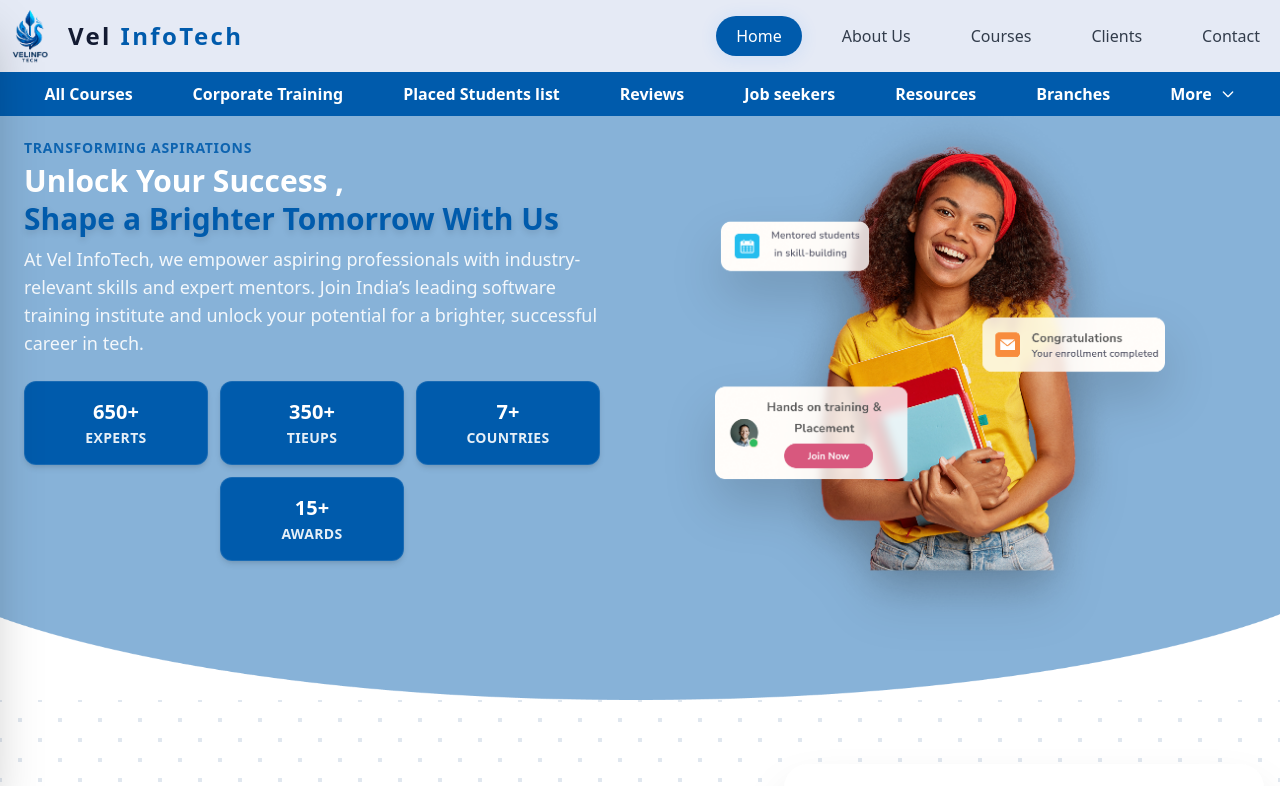
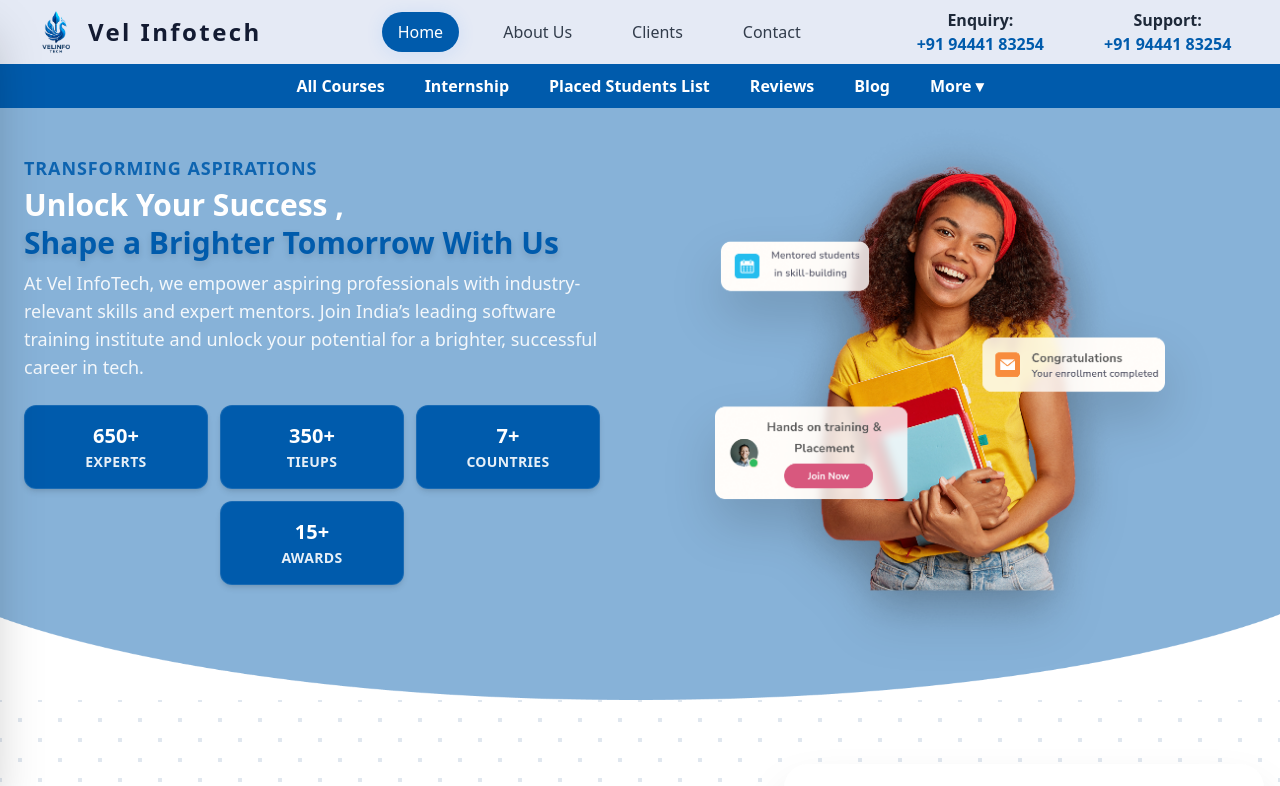
Before and after one commit to Yawaytechnologies/vel-infotech-frontend, a React (Vite) app: page / in a window 1280 px wide. Shown: the top 786 px of the page. Built offline with nearby package versions, Linux system fonts and the light colour scheme.

Commit message:
FE-HomePage

```diff
--- a/src/components/common/header.jsx
+++ b/src/components/common/header.jsx
@@ -1,29 +1,13 @@
 import React, { useState, useEffect } from "react";
-import { FiMenu, FiX, FiChevronDown, FiChevronRight } from "react-icons/fi";
+import { FiMenu, FiX, FiChevronDown, FiChevronRight, FiPhone } from "react-icons/fi";
 import Logo from "../../assets/infotech.png";
 
 const navLinks = [
   { name: "Home", href: "/" },
   { name: "About Us", href: "/about" },
-  { name: "Courses", href: "/courses" },
+
   { name: "Clients", href: "/clients" },
   { name: "Contact", href: "/contact" },
-];
-
-const sidebarLinks = [
-  { label: "Corporate Training", href: "/corporate-training" },
-  { label: "Placed Students list", href: "/placed-students" },
-  { label: "Reviews", href: "/reviews" },
-  { label: "Job seekers", href: "/job-seekers" },
-  { label: "Resources", href: "/resources" },
-  { label: "Branches", href: "/branches" },
-  {
-    label: "More",
-    submenu: [
-      { label: "Interview Questions", href: "/interview-questions" },
-      { label: "Internship", href: "/internship" },
-    ],
-  },
 ];
 
 export default function Header() {
@@ -55,21 +39,22 @@ export default function Header() {
   return (
     <>
       {/* Main Header */}
-      <header className="fixed top-0 w-full z-50 bg-background  border-b border-white/20">
-        <div className="flex items-center justify-between">
-          {/* Logo */}
-          <div className="flex items-center h-18">
+      <header className="fixed top-0 w-full z-50 bg-background border-b border-white/20">
+<div className="flex items-center justify-start w-full px-3 lg:px-8 h-[64px]">
+  {/* Logo & name */}
+  <div className="flex items-center flex-shrink-0">
     <img
       src={Logo}
       alt="Logo"
-              className="h-15 w-auto object-contain"
+      className="h-12 w-auto object-contain"
     />
     <span className="text-2xl font-bold text-primary font-poppins tracking-widest ml-2 select-none">
-              Vel <span className="text-[#005BAC]">InfoTech</span>
+      Vel Infotech
     </span>
   </div>
-          {/* Desktop Nav */}
-          <nav className="hidden md:flex items-center gap-2 lg:gap-5">
+
+  {/* Nav links: Take up remaining space, push to right */}
+<nav className="hidden md:flex items-center gap-2 lg:gap-7 lg:ml-30 h-full">
     {navLinks.map((link) => (
       <a
         key={link.name}
@@ -77,8 +62,7 @@ export default function Header() {
         onClick={() => setCurrent(link.name)}
         onMouseEnter={() => setCurrent(link.name)}
         className={`
-                  relative px-5 py-2 rounded-full font-medium text-base
-                  transition-all duration-200
+          relative px-4 py-2 rounded-full font-medium text-base transition-all duration-200
           ${current === link.name
             ? "text-white bg-[#005BAC] shadow-lg"
             : "text-gray-800/90 hover:text-text-secondary/90"}
@@ -95,9 +79,26 @@ export default function Header() {
       </a>
     ))}
   </nav>
+
+  {/* Phone Numbers (Desktop only, right-aligned) */}
+  <div className="hidden md:flex flex-row items-center lg:ml-25 gap-15 ml-12">
+    <div className="flex flex-col items-center">
+      <span className="font-semibold text-base text-gray-800">Enquiry:</span>
+      <a href="tel:+919444183254" className="text-[#005BAC] hover:underline text-base font-semibold">
+        +91 94441 83254
+      </a>
+    </div>
+    <div className="flex flex-col items-center">
+      <span className="font-semibold text-base text-gray-800">Support:</span>
+      <a href="tel:+919444183254" className="text-[#005BAC] hover:underline text-base font-semibold">
+        +91 94441 83254
+      </a>
+    </div>
+  </div>
+
   {/* Mobile Nav Icon */}
   <button
-            className="md:hidden flex items-center justify-center p-2 rounded-full bg-white/60 backdrop-blur hover:bg-white/80 transition"
+    className="md:hidden flex items-center justify-center p-2 rounded-full bg-white/60 backdrop-blur hover:bg-white/80 transition ml-2"
     onClick={() => setMenuOpen(true)}
     aria-label="Toggle menu"
   >
@@ -105,30 +106,31 @@ export default function Header() {
   </button>
 </div>
 
+
         {/* Desktop Subheader */}
 <div className="hidden md:flex w-full bg-[#005BAC] min-h-[44px] items-center px-6 z-40 fixed">
-          <nav className="w-full flex justify-center gap-15 text-white font-semibold text-md relative">
+  <nav className="w-full flex justify-center gap-10 text-white font-semibold text-md relative">
+    {/* Direct Links */}
     <a href="/courses" className="transition">All Courses</a>
-            <a href="/corporate-training" className="transition">Corporate Training</a>
-            <a href="/placed-students" className="transition">Placed Students list</a>
+    <a href="/corporate-training" className="transition">Internship</a>
+    <a href="/placed-students" className="transition">Placed Students List</a>
     <a href="/reviews" className="transition">Reviews</a>
-            <a href="/job-seekers" className="transition">Job seekers</a>
-            <a href="/resources" className="transition">Resources</a>
-            <a href="/branches" className="transition">Branches</a>
+    <a href="/reviews" className="transition">Blog</a>
+    {/* More Dropdown */}
     <div className="relative group">
-              <button className="flex items-center gap-1 transition focus:outline-none">
-                More
-                <svg className="w-4 h-4 ml-1" fill="none" stroke="currentColor" strokeWidth="2" viewBox="0 0 24 24">
-                  <path strokeLinecap="round" strokeLinejoin="round" d="M19 9l-7 7-7-7" />
-                </svg>
-              </button>
-              <div className="absolute left-0 mt-2 w-48 bg-white rounded shadow-xl py-2 z-20 opacity-0 group-hover:opacity-100 pointer-events-none group-hover:pointer-events-auto transition-all duration-200">
-                <a href="/interview-questions" className="block px-5 py-2 text-primary hover:bg-gray-100 transition">Interview Questions</a>
-                <a href="/internship" className="block px-5 py-2 text-primary hover:bg-gray-100 transition">Internship</a>
+      <button className="transition">More ▾</button>
+
+      {/* Fix: use group-hover + absolute + no gap */}
+      <div className="absolute left-0 top-full mt-1 bg-white text-black rounded shadow-lg min-w-[180px] z-50 hidden group-hover:flex flex-col">
+        <a href="/job-seekers" className="px-4 py-2 hover:bg-gray-100">Interview Questions</a>
+        <a href="/resources" className="px-4 py-2 hover:bg-gray-100">Tutorials</a>
+        <a href="/branches" className="px-4 py-2 hover:bg-gray-100">Sample Resume</a>
       </div>
     </div>
   </nav>
 </div>
+
+
 
         {/* Mobile Subheader: Only All Courses */}
         <div className="md:hidden w-full bg-[#005BAC] min-h-[44px] flex items-center px-6 z-40 fixed left-0 top-[60px]">
@@ -276,8 +278,6 @@ export default function Header() {
             </div>
           </nav>
         </aside>
-
-
       </header>
     </>
   );
--- a/src/components/home/Hero.jsx
+++ b/src/components/home/Hero.jsx
@@ -27,10 +27,10 @@ export default function HeroSection() {
 
   }}
 >
-      <div className="relative z-10 w-full max-w-7xl flex flex-col md:flex-row items-center justify-between px-6 py-0 gap-6 mx-auto">
+      <div className="relative z-10 w-full max-w-7xl flex flex-col mt-10 md:flex-row items-center justify-between px-6 py-0 gap-6 mx-auto">
         {/* LEFT: Text & Stats */}
         <div className="flex-1 flex flex-col items-start text-left max-w-xl">
-          <div className="text-[#005BAC]/90 uppercase tracking-wider text-sm mb-1 font-semibold">
+          <div className="text-[#005BAC]/90 uppercase tracking-wider text-lg mb-1 font-semibold">
             TRANSFORMING ASPIRATIONS
           </div>
           <h1 className="text-white text-3xl font-extrabold leading-tight mb-2">
--- a/src/components/home/LanguageStack.jsx
+++ b/src/components/home/LanguageStack.jsx
@@ -145,9 +145,9 @@ export default function ElementsMarqueeSection() {
       </h2>
       <style>{marqueeStyle}</style>
       <div className="max-w-7xl mx-auto flex flex-col  gap-1 relative z-10">
-        <MarqueeRow items={rows[0]} reverse={false} duration={40} />
-        <MarqueeRow items={rows[1]} reverse={true} duration={40} />
-        <MarqueeRow items={rows[2]} reverse={false} duration={40} />
+        <MarqueeRow items={rows[0]} reverse={false} duration={130} />
+        <MarqueeRow items={rows[1]} reverse={true} duration={130} />
+        <MarqueeRow items={rows[2]} reverse={false} duration={130} />
       </div>
     </section>
   );
--- a/src/components/home/Whychooseus.jsx
+++ b/src/components/home/Whychooseus.jsx
@@ -74,7 +74,7 @@ export default function WhyChooseUs() {
                 flex flex-col items-center text-center
                 p-5 md:p-6 transition-all duration-200 cursor-pointer group
                 bg-white
-                hover:bg-[#41e392]/10
+                hover:bg-[#]/10
                 ${!isLastCol ? "border-r border-gray-200" : ""}
                 ${!isLastRow ? "border-b border-gray-200" : ""}
               `}
@@ -82,7 +82,7 @@ export default function WhyChooseUs() {
               <span className={`w-14 h-14 md:w-16 md:h-16 rounded-full flex items-center justify-center mb-3 shadow ${item.bg} transition-all duration-200 group-hover:bg-[#41e392]`}>
                 {item.icon}
               </span>
-              <h3 className="text-lg md:text-xl font-semibold mb-1 text-gray-800">{item.title}</h3>
+              <h3 className="text-lg  font-semibold mb-1 text-gray-800">{item.title}</h3>
               <p className="text-gray-700 text-sm md:text-base">{item.desc}</p>
             </div>
           );
```
Lines whose indentation alone changed are shown as unchanged.
